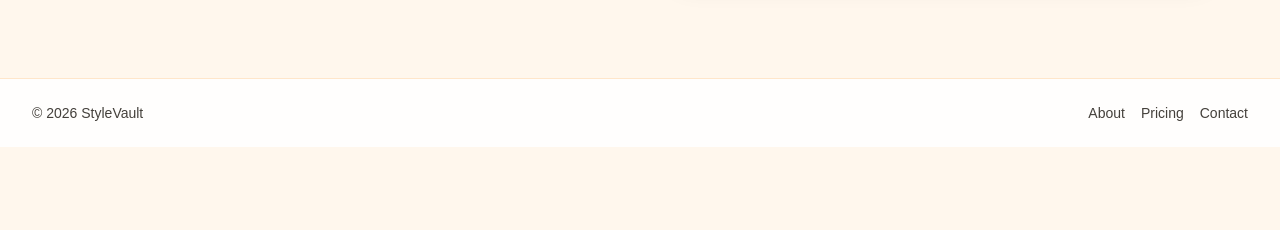
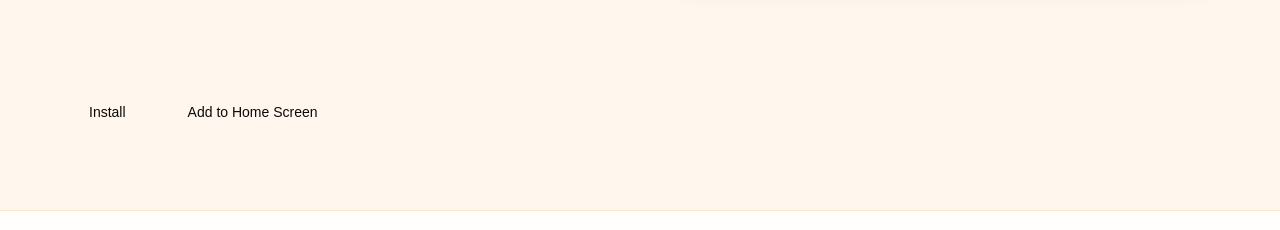
Before and after one commit to Swiftdaops/stylevault, a Next.js app: page / in a window 1280 px wide. Shown: the part 722-952 px from the top of the page. Before the commit the page ends 869 px from the top, so only its background shows below. Built offline with nearby package versions, Linux system fonts and the light colour scheme; no server answers.

Commit message:
Add Install and Add-to-Home-Screen buttons on homepage

```diff
--- a/src/app/page.js
+++ b/src/app/page.js
@@ -10,6 +10,7 @@ import TenantShell from '@/components/tenant-shell';
 import { extractTenantSlugFromHost } from '@/lib/seo';
 import { resolveTenantProfileBySlug } from '@/lib/tenant';
 import Hero from '@/components/hero';
+import HomeInstallActions from '@/components/home-install-actions';
 
 export async function generateMetadata() {
   const headersList = await headers();
@@ -120,6 +121,11 @@ export default async function Home() {
   return (
     <div>
     <Hero />
+    <div className="bg-orange-50 px-4 pb-20 text-stone-950 dark:bg-black dark:text-amber-500">
+      <div className="mx-auto max-w-6xl">
+        <HomeInstallActions className="pt-6" />
+      </div>
+    </div>
     </div>
   );
 }
--- /dev/null
+++ b/src/components/home-install-actions.jsx
@@ -0,0 +1,107 @@
+'use client'
+
+import { useCallback, useEffect, useState } from 'react'
+import { Button } from '@/components/ui/button'
+import useInstallPrompt from '@/hooks/use-install-prompt'
+import { cn } from '@/lib/utils'
+
+function buildIOSMessage(appName) {
+  return [
+    `To add ${appName} to your Home Screen:`,
+    '',
+    '1) Open this site in Safari',
+    '2) Tap Share (square with arrow)',
+    '3) Tap “Add to Home Screen”',
+  ].join('\n')
+}
+
+function buildGenericMessage(appName) {
+  return [
+    `To install ${appName}:`,
+    '',
+    '• In Chrome/Edge: open the browser menu → “Install app” / “Add to Home screen”.',
+    '• If you are in an in-app browser (Instagram/Twitter), open in your main browser.',
+  ].join('\n')
+}
+
+export default function HomeInstallActions({ appName = 'StyleVault', className = '' }) {
+  const { canInstallNative, isIOS, isStandalone, promptInstall } = useInstallPrompt({ autoPrompt: false })
+  const [mounted, setMounted] = useState(false)
+
+  useEffect(() => {
+    setMounted(true)
+  }, [])
+
+  const showIOSHelp = useCallback(() => {
+    if (typeof window === 'undefined') return
+    window.alert(buildIOSMessage(appName))
+  }, [appName])
+
+  const showGenericHelp = useCallback(() => {
+    if (typeof window === 'undefined') return
+    window.alert(buildGenericMessage(appName))
+  }, [appName])
+
+  const handleInstall = async () => {
+    if (!mounted || isStandalone) return
+
+    if (canInstallNative) {
+      await promptInstall()
+      return
+    }
+
+    if (isIOS) {
+      showIOSHelp()
+      return
+    }
+
+    showGenericHelp()
+  }
+
+  const handleAddToHomeScreen = async () => {
+    if (!mounted || isStandalone) return
+
+    if (isIOS) {
+      showIOSHelp()
+      return
+    }
+
+    if (canInstallNative) {
+      await promptInstall()
+      return
+    }
+
+    showGenericHelp()
+  }
+
+  if (isStandalone) {
+    return null
+  }
+
+  return (
+    <div className={cn('flex flex-wrap items-center gap-3', className)}>
+      <Button
+        type="button"
+        size="lg"
+        className="rounded-full px-6"
+        onClick={handleInstall}
+        disabled={!mounted}
+        aria-label={`Install ${appName}`}
+      >
+        Install
+      </Button>
+
+      <Button
+        type="button"
+        size="lg"
+        variant="outline"
+        className="rounded-full px-6"
+        onClick={handleAddToHomeScreen}
+        disabled={!mounted}
+        aria-label={`Add ${appName} to Home Screen`}
+      >
+        Add to Home Screen
+      </Button>
+    </div>
+  )
+}
```
